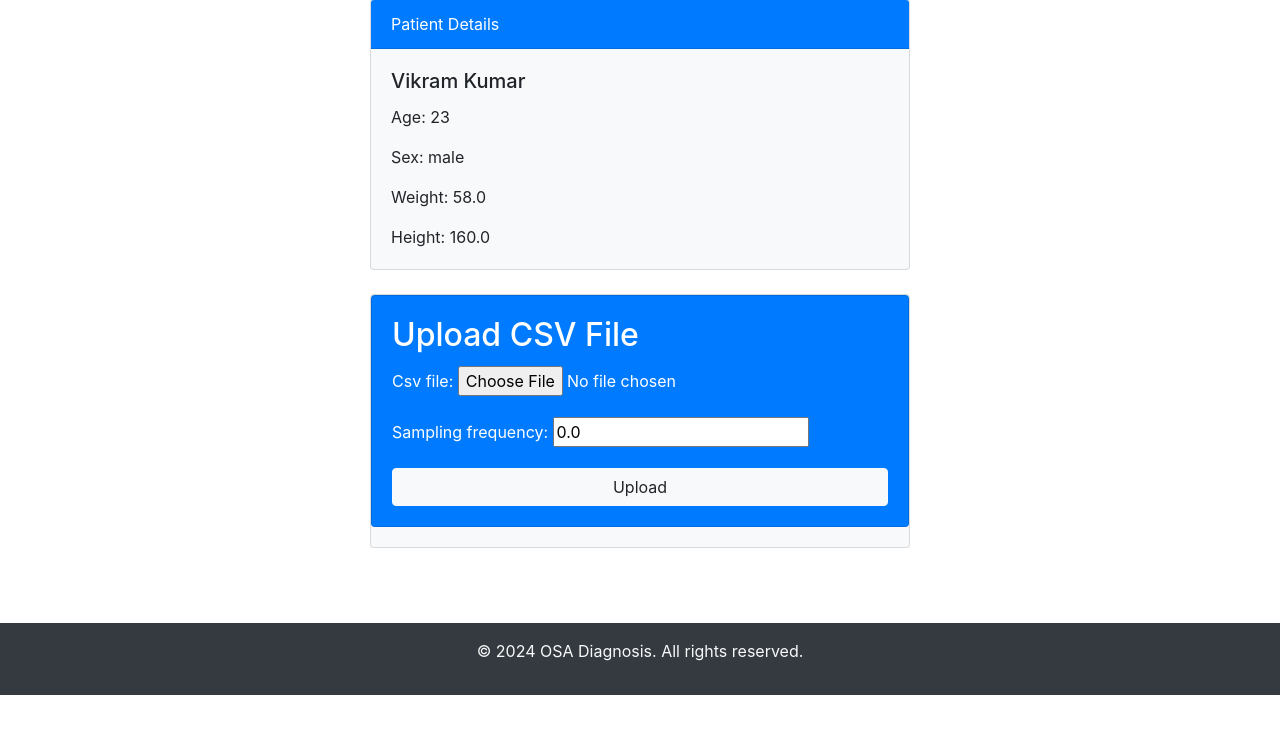
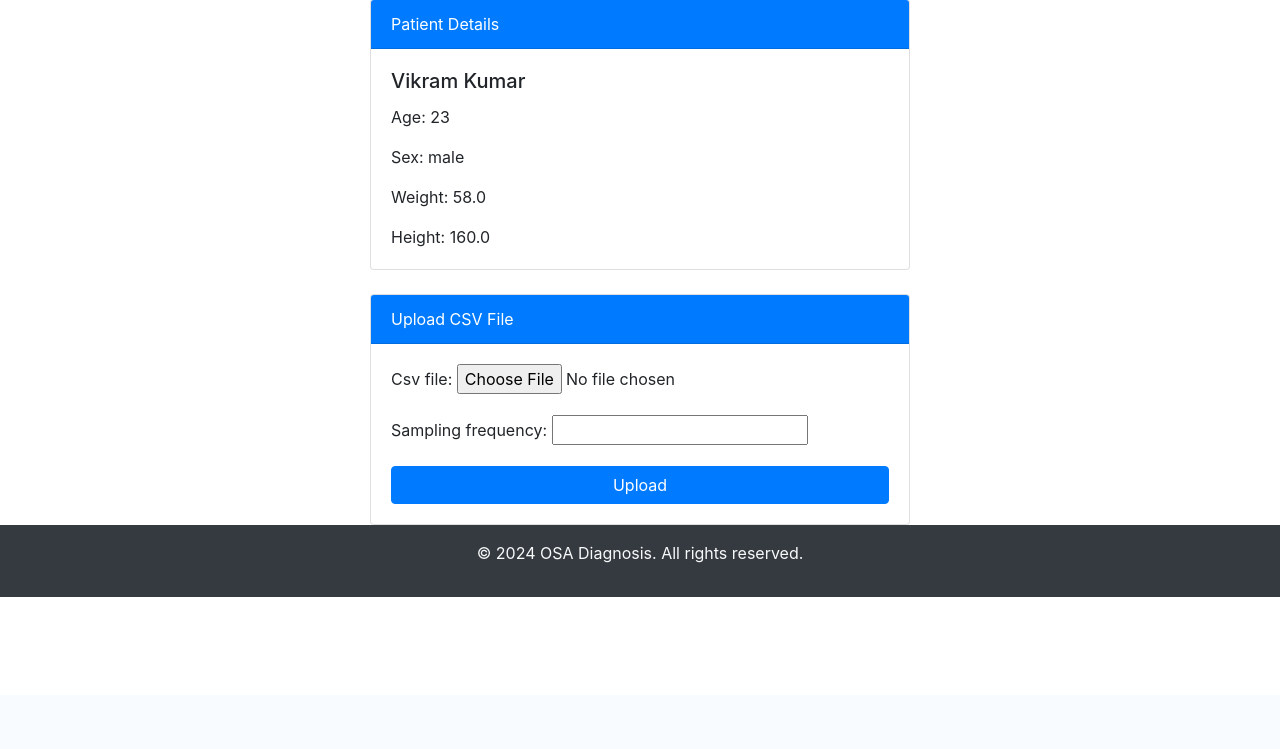
Before and after one commit to mastervikramk/Web_app_for_OSA_Diagnosis_using_Deep_Learning, a Django app: page /patient/1/old/ in a window 1280 px wide. Shown: the part 105-854 px from the top of the page. After the commit the page ends 702 px from the top, so only its background shows below. Run offline with Django 5.2, Linux system fonts and the light colour scheme; data comes from the database, SQL or seed files in the repository; some libraries are stand-ins or nearby versions.

Commit message:
old patient profile

```diff
--- a/osa_app/dashboard/models.py
+++ b/osa_app/dashboard/models.py
@@ -19,4 +19,4 @@ class Patient(models.Model):
 class CSVFile(models.Model):
     patient = models.ForeignKey(Patient, on_delete=models.CASCADE)
     csv_file = models.FileField(upload_to='csv_files/')
-    sampling_frequency = models.FloatField(default=0.0)
+    sampling_frequency = models.FloatField()
--- a/osa_app/templates/dashboard/old_patient_profile.html
+++ b/osa_app/templates/dashboard/old_patient_profile.html
@@ -7,22 +7,6 @@
     <title>{{ patient.first_name }} {{ patient.last_name }} - Patient Profile</title>
     <!-- Include Bootstrap CSS -->
     <link href="https://stackpath.bootstrapcdn.com/bootstrap/4.3.1/css/bootstrap.min.css" rel="stylesheet">
-    <style>
-        .flex-item {
-            margin-bottom: 20px;
-        }
-
-        .content-wrapper {
-            min-height: calc(100vh - 50px);
-            /* Subtracting the height of the footer */
-        }
-
-        /* Custom card color */
-        .custom-card {
-            background-color: #f0f0f0;
-            /* Your desired background color */
-        }
-    </style>
 </head>
 
 <body>
@@ -35,8 +19,8 @@
                 aria-controls="navbarNav" aria-expanded="false" aria-label="Toggle navigation">
                 <span class="navbar-toggler-icon"></span>
             </button>
-            <div class="collapse navbar-collapse justify-content-between" id="navbarNav">
-                <ul class="navbar-nav ml-auto">
+            <div class="collapse navbar-collapse justify-content-end" id="navbarNav">
+                <ul class="navbar-nav">
                     <li class="nav-item">
                         <a class="nav-link" href="/dashboard">Profile</a>
                     </li>
@@ -51,10 +35,10 @@
     <!-- Body Content -->
     <div class="container mt-5">
         <div class="row">
-            <div class="col-md-6 offset-md-3 content-wrapper">
+            <div class="col-md-6 offset-md-3">
                 <!-- Patient Details Card -->
-                <div class="card bg-light mb-4">
-                    <div class="card-header bg-primary text-white"> <!-- Bootstrap primary background color -->
+                <div class="card mb-4">
+                    <div class="card-header bg-primary text-white">
                         Patient Details
                     </div>
                     <div class="card-body">
@@ -67,28 +51,24 @@
                 </div>
 
                 <!-- Form Card -->
-                <div class="card bg-light">
-                    <div class="card bg-primary text-white flex-item h-100">
-                        <div class="card-body">
-                            <h2 class="card-title">Upload CSV File</h2>
-                            <form method="post" enctype="multipart/form-data" action="{% url 'upload_csv' patient_id=patient.id %}">
-                                {% csrf_token %}
-                                {{ form.as_p }}
-                                <button type="submit" class="btn btn-light btn-block">Upload</button>
-                            </form>
-
-                        </div>
+                <div class="card">
+                    <div class="card-header bg-primary text-white">
+                        Upload CSV File
                     </div>
-
+                    <div class="card-body">
+                        <form method="post" enctype="multipart/form-data" action="{% url 'upload_csv' patient_id=patient.id %}">
+                            {% csrf_token %}
+                            {{ form.as_p }}
+                            <button type="submit" class="btn btn-primary btn-block">Upload</button>
+                        </form>
+                    </div>
                 </div>
             </div>
         </div>
     </div>
-    </div>
-
 
     <!-- Footer -->
-    <footer class="bg-dark text-light text-center py-3 fixed-bottom">
+    <footer class="bg-dark text-light text-center py-3">
         <div class="container">
             <p>&copy; 2024 OSA Diagnosis. All rights reserved.</p>
         </div>
```
